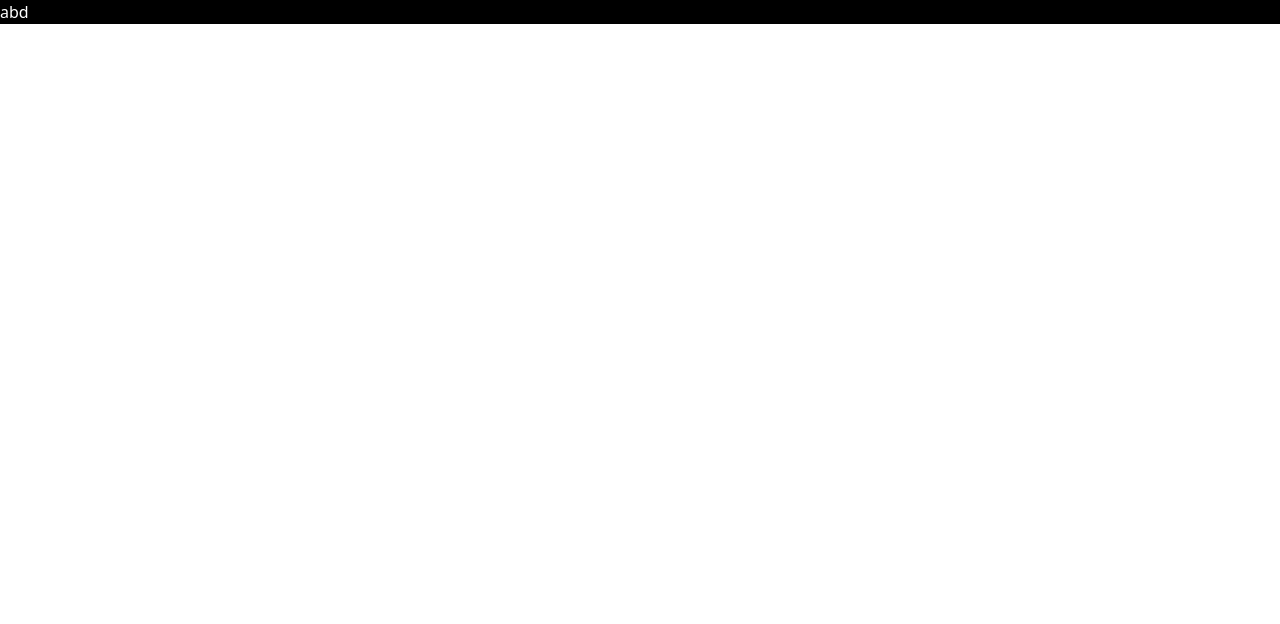
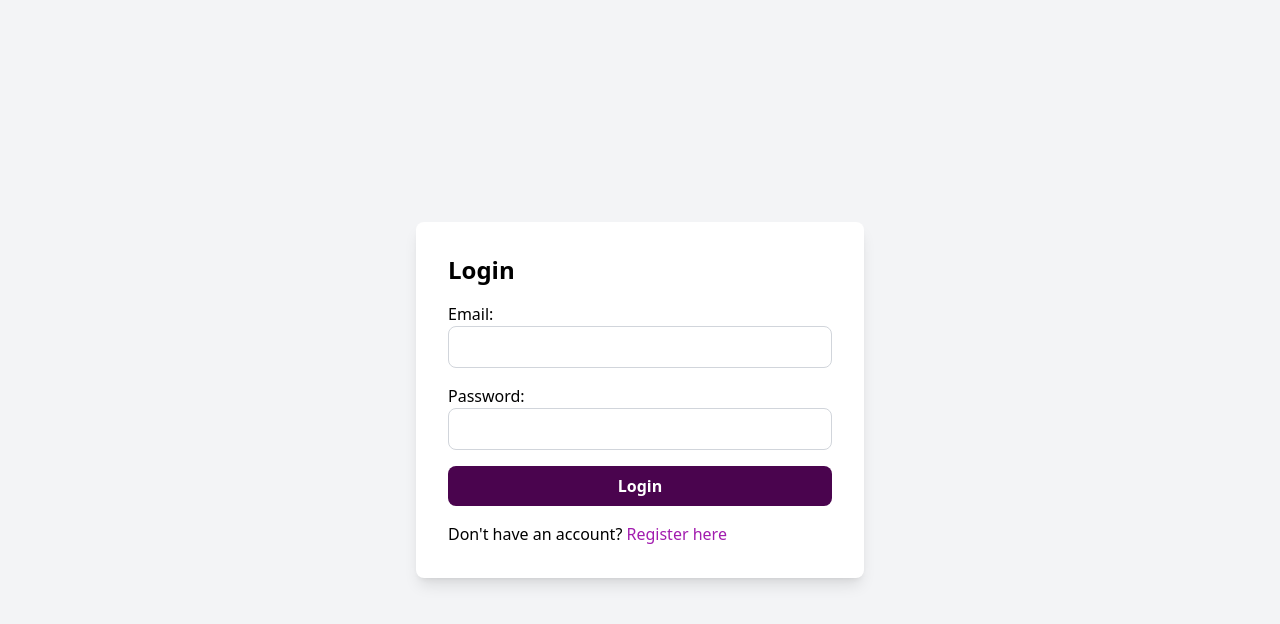
Before and after one commit to Khushipatel31/Angular_ToDoList, a website built with Vite: page client/index.html in a window 1280 px wide. Built offline with nearby package versions, Linux system fonts and the light colour scheme; some packages are replaced by stand-ins of ours.

Commit message:
Login Register file

```diff
--- a/client/index.html
+++ b/client/index.html
@@ -5,9 +5,72 @@
     <meta charset="UTF-8" />
     <meta name="viewport" content="width=device-width, initial-scale=1.0" />
     <title>Vite App</title>
+    <style>
+      .tab-content {
+        display: none;
+      }
+      .tab-content.active {
+        display: block;
+      }
+    </style>
   </head>
-  <body ng-app="toDoList" >
-    <div ng-controller="m" id="app" class="bg-black text-white">{{name}}</div>
-    <script type="module" src="/main.js"></script>
+  <body class="bg-gray-100" ng-app="toDoList">
+    <div id="app" class="w-full h-screen flex items-center justify-center">
+      <div id="login-tab" class="tab-content w-full active max-w-md mx-auto p-8 bg-white rounded-lg shadow-lg">
+        <!-- Login Form -->
+        <h2 class="text-2xl font-bold mb-4">Login</h2>
+        <form id="login-form" class="space-y-4" onsubmit="event.preventDefault();">
+          <div>
+            <label for="email" class="block font-medium">Email:</label>
+            <input type="text" id="email" name="email" class="w-full px-4 py-2 border border-gray-300 rounded-lg focus:outline-none focus:border-fuchsia-950 " required>
+          </div>
+          <div>
+            <label for="password" class="block font-medium">Password:</label>
+            <input type="password" id="password" name="password" class="w-full px-4 py-2 border border-gray-300 rounded-lg focus:outline-none focus:border-fuchsia-950 " required>
+          </div>
+          <input type='submit' value="Login" class='w-full bg-fuchsia-950 text-white font-semibold py-2 rounded-lg hover:bg-fuchsia-900'>
+        </form>
+        <p class="mt-4">Don't have an account? <a href="#" onclick="switchTab('register-tab')" class="text-fuchsia-700 font-medium hover:underline">Register here</a></p>
+      </div>
+      <div id="register-tab" class="tab-content max-w-md w-full  mx-auto p-8 bg-white rounded-lg shadow-lg">
+        <!-- Register Form -->
+        <h2 class="text-2xl font-bold mb-4">Register</h2>
+        <form id="register-form" class="space-y-4" onsubmit="event.preventDefault();">
+          <div>
+            <label for="new-username" class="block font-medium">Name:</label>
+            <input type="text" id="name" name="name" class="w-full px-4 py-2 border border-gray-300 rounded-lg focus:outline-none focus:border-fuchsia-950 " required>
+          </div>
+          <div>
+            <label for="email" class="block font-medium">Email:</label>
+            <input type="text" id="email" name="email" class="w-full px-4 py-2 border border-gray-300 rounded-lg focus:outline-none focus:border-fuchsia-950" required>
+          </div>
+          <div>
+            <label for="password" class="block font-medium">Password:</label>
+            <input type="password" id="new-password" name="password" class="w-full px-4 py-2 border border-gray-300 rounded-lg focus:outline-none focus:border-fuchsia-950" required>
+          </div>
+          <button type="submit" class="w-full bg-fuchsia-950 text-white font-semibold py-2 rounded-lg hover:bg-fuchsia-900">Register</button>
+        </form>
+        <p class="mt-4">Already have an account? <a href="#" onclick="switchTab('login-tab')" class="text-fuchsia-700 font-medium hover:underline">Login here</a></p>
+      </div>
+    </div>
+    <script>
+      function switchTab(tabId) {
+        document.querySelectorAll('.tab-content').forEach(tab => {
+          tab.classList.remove('active');
+        });
+        document.getElementById(tabId).classList.add('active');
+      }
+
+      document.getElementById('login-form').addEventListener('submit', function(event) {
+        event.preventDefault();
+        window.location.replace("/dashboard");
+        // Handle login logic here
+      });
+
+      document.getElementById('register-form').addEventListener('submit', function(event) {
+        event.preventDefault();
+        // Handle register logic here
+      });
+    </script>
   </body>
 </html>
```
